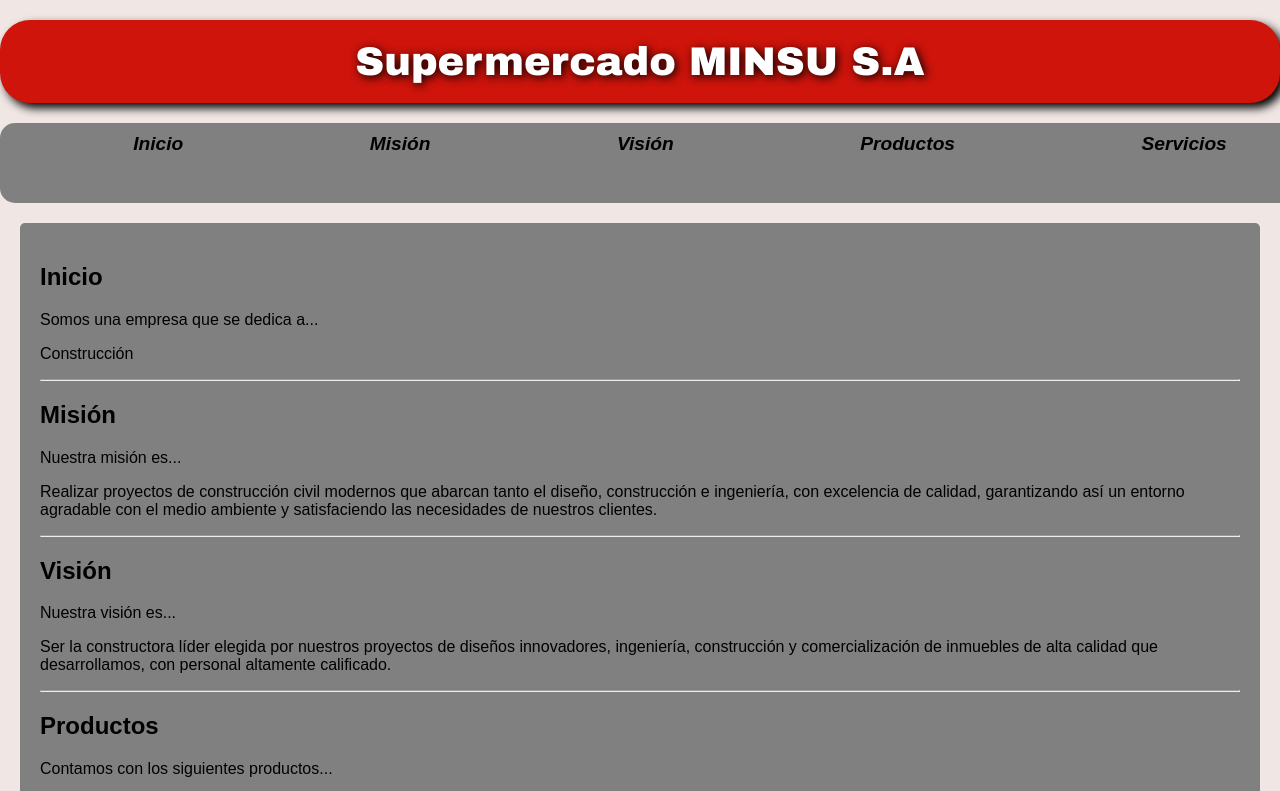
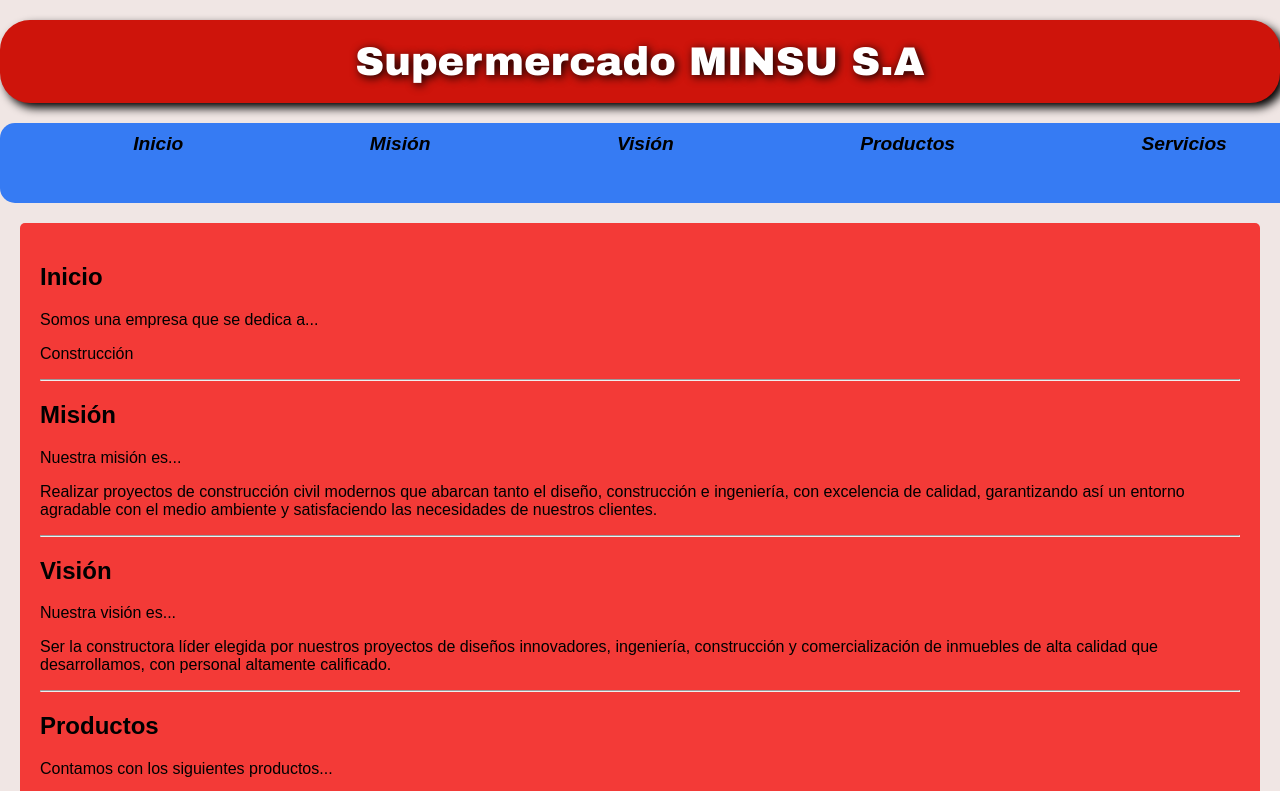
Before and after one commit to MadelinZ007/supermercado, a plain HTML site: page index.html in a window 1280 px wide. Shown: the top 791 px of the page. Drawn offline with Linux system fonts and the light colour scheme.

Commit message:
Update index.html

```diff
--- a/index.html
+++ b/index.html
@@ -29,7 +29,7 @@
             height: 60px;
             width: 100%;
             margin: 20px 0;
-            background-color: gray;
+            background-color: #367bf3 ;
             color: white;
             padding: 10px 40px;
             font-size: 1.2em;
@@ -57,7 +57,7 @@
         section {
             border-radius: 5px;
             flex: 1 1 75%;
-            background-color: gray;
+            background-color: #f33a37 ;
             padding: 20px;
             margin-top: 0;
         }
```
